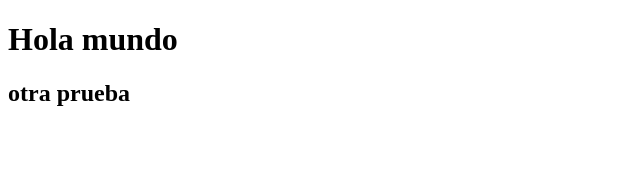
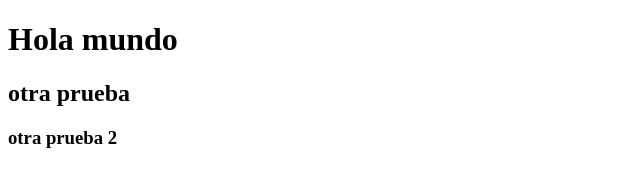
Before and after one commit to josefsandovals/primer-proyecto, a plain HTML site: page index.html in a window 1280 px wide. Shown: the whole page, without its empty margins (0-640 px from the left). Drawn offline with Linux system fonts and the light colour scheme.

Commit message:
otra prueba

```diff
--- a/index.html
+++ b/index.html
@@ -12,5 +12,9 @@
     <h2>
         otra prueba
     </h2>
+<h3>
+     otra prueba 2
+</h3>
+
 </body>
 </html>
```
